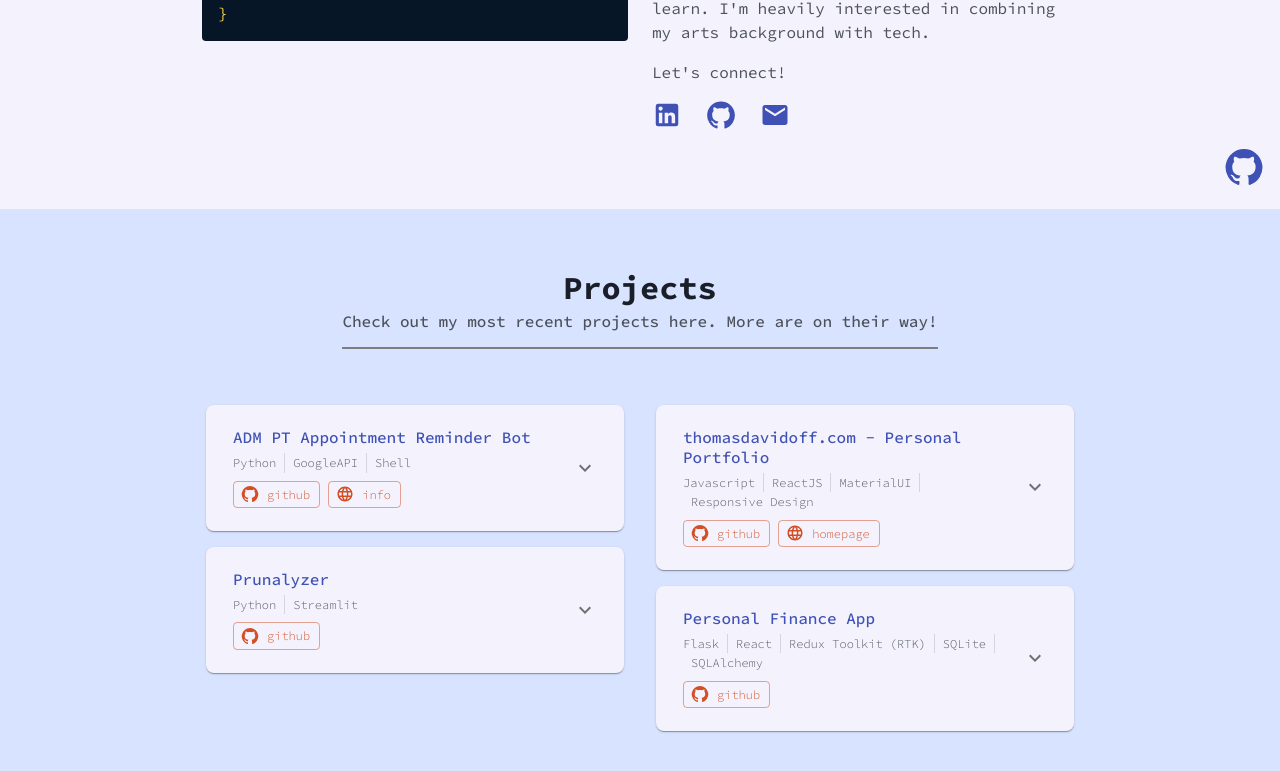
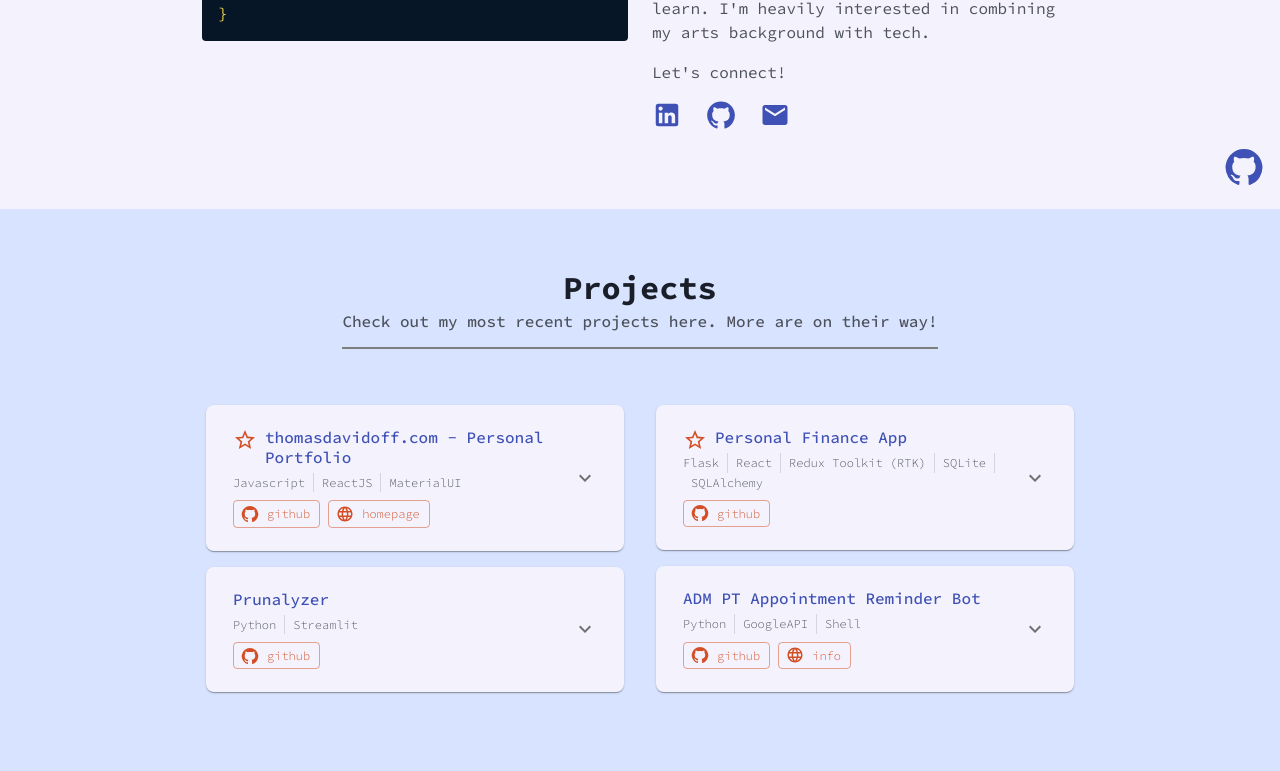
Before and after one commit to thomas-davidoff/personal-portfolio, a React (Vite) app: page / in a window 1280 px wide. Shown: the part 591-1362 px from the top of the page. Built offline with nearby package versions, Linux system fonts and the light colour scheme.

Commit message:
added isFeatured to projects

```diff
--- a/src/components/PaperCard.jsx
+++ b/src/components/PaperCard.jsx
@@ -1,20 +1,22 @@
 import React from 'react';
 import {
-  useTheme, Box, Chip, Typography, Stack, Divider, IconButton, Button,
+  useTheme, Box, Typography, Stack, Divider, Button,
 } from '@mui/material';
 import GitHubIcon from '@mui/icons-material/GitHub';
 import styled from '@emotion/styled';
-import { LanguageSharp, ManOutlined } from '@mui/icons-material';
+import { LanguageSharp } from '@mui/icons-material';
 import Accordion from '@mui/material/Accordion';
 import AccordionSummary from '@mui/material/AccordionSummary';
 import AccordionDetails from '@mui/material/AccordionDetails';
 import ExpandMoreIcon from '@mui/icons-material/ExpandMore';
+import StarBorderIcon from '@mui/icons-material/StarBorder';
 
 function PaperCard({
   title = 'Project',
   technologies = [],
   links = [],
   description = 'Example descriptioon',
+  isFeatured = false,
 }) {
   const { palette } = useTheme();
 
@@ -77,9 +79,13 @@ function PaperCard({
         id="panel2a-header"
       >
         <Box paddingRight="10px" marginRight="5px" flexGrow={1}>
-          <Typography variant="h4" color="primary" gutterBottom>
-            {title}
-          </Typography>
+          <Box sx={{ display: 'flex', flexDirection: 'row' }}>
+            {isFeatured && <StarBorderIcon sx={{ mr: 1, color: palette.secondary.main }} />}
+            <Typography variant="h4" color="primary" gutterBottom>
+              {title}
+            </Typography>
+          </Box>
+
           <Stack
             direction="row"
             alignItems="center"
@@ -114,17 +120,6 @@ function PaperCard({
                   {mappedObj.label}
                 </Typography>
               </Button>
-              // <Chip
-              //   // color={palette.secondary.main}
-              //   key={`${title}_chip_link_to_${mappedObj.label}`}
-              //   label={mappedObj.label}
-              //   size="small"
-              //   component="a"
-              //   href={mappedObj.destination}
-              //   target="_blank"
-              //   clickable
-              //   icon={giveIcon(mappedObj.type)}
-              // />
             ))}
           </Stack>
         </Box>
@@ -139,8 +134,6 @@ function PaperCard({
           {description}
         </Typography>
       </AccordionDetails>
-
-      {/* Header Box */}
     </AccordionItem>
   );
 }
--- a/src/data/projectsData.json
+++ b/src/data/projectsData.json
@@ -1,4 +1,48 @@
 [
+  {
+    "title": "thomasdavidoff.com - Personal Portfolio",
+    "technologies": ["Javascript", "ReactJS", "MaterialUI"],
+    "links": [
+      {
+        "label": "Github",
+        "destination": "https://github.com/thomas-davidoff/personal-portfolio",
+        "type": "github"
+      },
+      {
+        "label": "Homepage",
+        "destination": "https://thomasdavidoff.com",
+        "type": "website"
+      }
+    ],
+    "description": "Welcome!\n\n This site is written in Javascript using the ReactJS library. Nothing much more to say here except look at all these nicely centered divs and hover effects. The dark mode is terrible, but i'm happy with the fact that it exists. Visit the link to the GH repo using the tag-button directly above, or the one pinned to the bottom right of your screen. The app is hosted for free as a static site on DigitalOcean.",
+    "isFeatured": true
+  },
+  {
+    "title": "Personal Finance App",
+    "technologies": ["Flask", "React", "Redux Toolkit (RTK)", "SQLite", "SQLAlchemy"],
+    "links": [
+      {
+        "label": "Github",
+        "destination": "https://github.com/thomas-davidoff/personal-finance",
+        "type": "github"
+      }
+    ],
+    "description": "Description coming soon.",
+    "isFeatured": true
+  },
+  {
+    "title": "Prunalyzer",
+    "technologies": ["Python", "Streamlit"],
+    "links": [
+      {
+        "label": "Github",
+        "destination": "https://github.com/thomas-davidoff/Prunalyzer",
+        "type": "github"
+      }
+    ],
+    "description": "Description coming soon.",
+    "isFeatured": false
+  },
   {
     "title": "ADM PT Appointment Reminder Bot",
     "technologies": ["Python", "GoogleAPI", "Shell"],
@@ -14,47 +58,7 @@
         "type": "website"
       }
     ],
-    "description": "This is a bot which leverages Google APIs to connect to a live sheet containing *non-protected* physical therapy appointment information, and sends appointment reminders to the holders. It aims to reduce rates of missed appointments simply due to forgetting they are scheduled. \n\n The bot connects to the sheet via OAuth2 using a generated token and an account which has access to the sheet. It parses the appointment data into a Pandas dataframe, filters the appointments by date, and compiles a list of newly created appointments (new data that did not exist in the last run) that occur on the day of the run or the next. It then connects to the Gmail API through the same process (OAuth2) and individually sends the appointment holders an email reminding them of their appointment, using a pre-formatted HTML template. No action is taken in the case where no new or upcoming appointments are found. \n\n The script is hosted on a free plan on PythonAnywhere, where it runs every day via built-in scheduling functionality similar to a Cronjob."
-  },
-  {
-    "title": "thomasdavidoff.com - Personal Portfolio",
-    "technologies": ["Javascript", "ReactJS", "MaterialUI", "Responsive Design"],
-    "links": [
-      {
-        "label": "Github",
-        "destination": "https://github.com/thomas-davidoff/personal-portfolio",
-        "type": "github"
-      },
-      {
-        "label": "Homepage",
-        "destination": "https://thomasdavidoff.com",
-        "type": "website"
-      }
-    ],
-    "description": "Welcome!\n\n This site is written in Javascript using the ReactJS library. Nothing much more to say here except look at all these nicely centered divs and hover effects. The dark mode is terrible, but i'm happy with the fact that it exists. Visit the link to the GH repo using the tag-button directly above, or the one pinned to the bottom right of your screen. The app is hosted for free as a static site on DigitalOcean."
-  },
-  {
-    "title": "Prunalyzer",
-    "technologies": ["Python", "Streamlit"],
-    "links": [
-      {
-        "label": "Github",
-        "destination": "https://github.com/thomas-davidoff/Prunalyzer",
-        "type": "github"
-      }
-    ],
-    "description": "Description coming soon."
-  },
-  {
-    "title": "Personal Finance App",
-    "technologies": ["Flask", "React", "Redux Toolkit (RTK)", "SQLite", "SQLAlchemy"],
-    "links": [
-      {
-        "label": "Github",
-        "destination": "https://github.com/thomas-davidoff/personal-finance",
-        "type": "github"
-      }
-    ],
-    "description": "Welcome!\n\n This site is written in Javascript using the ReactJS library. Nothing much more to say here except look at all these nicely centered divs and hover effects. The dark mode is terrible, but i'm happy with the fact that it exists. Visit the link to the GH repo using the tag-button directly above, or the one pinned to the bottom right of your screen. The app is hosted for free as a static site on DigitalOcean."
+    "description": "This is a bot which leverages Google APIs to connect to a live sheet containing *non-protected* physical therapy appointment information, and sends appointment reminders to the holders. It aims to reduce rates of missed appointments simply due to forgetting they are scheduled. \n\n The bot connects to the sheet via OAuth2 using a generated token and an account which has access to the sheet. It parses the appointment data into a Pandas dataframe, filters the appointments by date, and compiles a list of newly created appointments (new data that did not exist in the last run) that occur on the day of the run or the next. It then connects to the Gmail API through the same process (OAuth2) and individually sends the appointment holders an email reminding them of their appointment, using a pre-formatted HTML template. No action is taken in the case where no new or upcoming appointments are found. \n\n The script is hosted on a free plan on PythonAnywhere, where it runs every day via built-in scheduling functionality similar to a Cronjob.",
+    "isFeatured": false
   }
 ]
--- a/src/scenes/home/Portfolio.jsx
+++ b/src/scenes/home/Portfolio.jsx
@@ -78,6 +78,7 @@ function Portfolio() {
                     technologies={project.technologies}
                     links={project.links}
                     description={project.description}
+                    isFeatured={project.isFeatured}
                   />
                 ))
               : projectData.map((project) => (
@@ -86,6 +87,7 @@ function Portfolio() {
                   technologies={project.technologies}
                   links={project.links}
                   description={project.description}
+                  isFeatured={project.isFeatured}
                 />
               ))}
           </Grid>
@@ -99,6 +101,7 @@ function Portfolio() {
                     technologies={project.technologies}
                     links={project.links}
                     description={project.description}
+                    isFeatured={project.isFeatured}
                   />
                 ))}
             </Grid>
```
